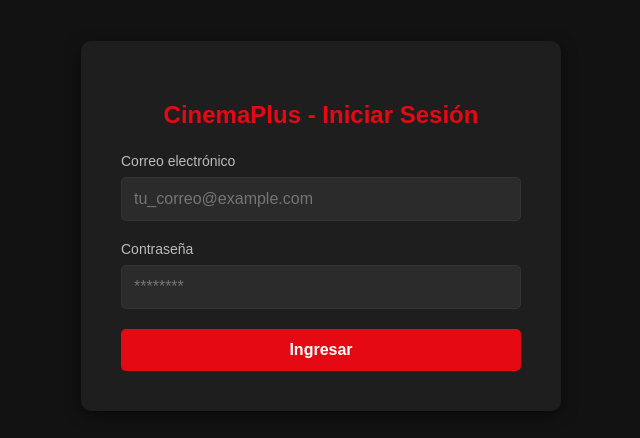
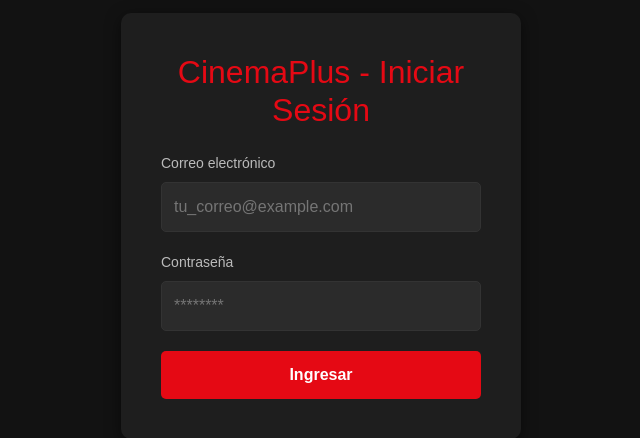
Before and after one commit to hasl3yy/CinemaPlusFrontend, an Angular app: page /login in a window 1280 px wide. Shown: the part 174-612 px from the top of the page, without its empty margins (319-959 px from the left). Built offline with nearby package versions, Linux system fonts and the light colour scheme.

Commit message:
Ya le meti bootstrap a este pedo

```diff
--- a/package.json
+++ b/package.json
@@ -17,6 +17,7 @@
     "@angular/forms": "^22.1.0",
     "@angular/platform-browser": "^22.1.0",
     "@angular/router": "^22.1.0",
+    "bootstrap": "^5.3.8",
     "rxjs": "~7.8.0",
     "tslib": "^2.3.0",
     "zone.js": "^0.16.3"
--- a/src/styles.css
+++ b/src/styles.css
@@ -1 +1,2 @@
+@import "bootstrap/dist/css/bootstrap.min.css";
 /* You can add global styles to this file, and also import other style files */
```
Also changed, not shown: 1 other file (tests, documents, lock files or other folders).
